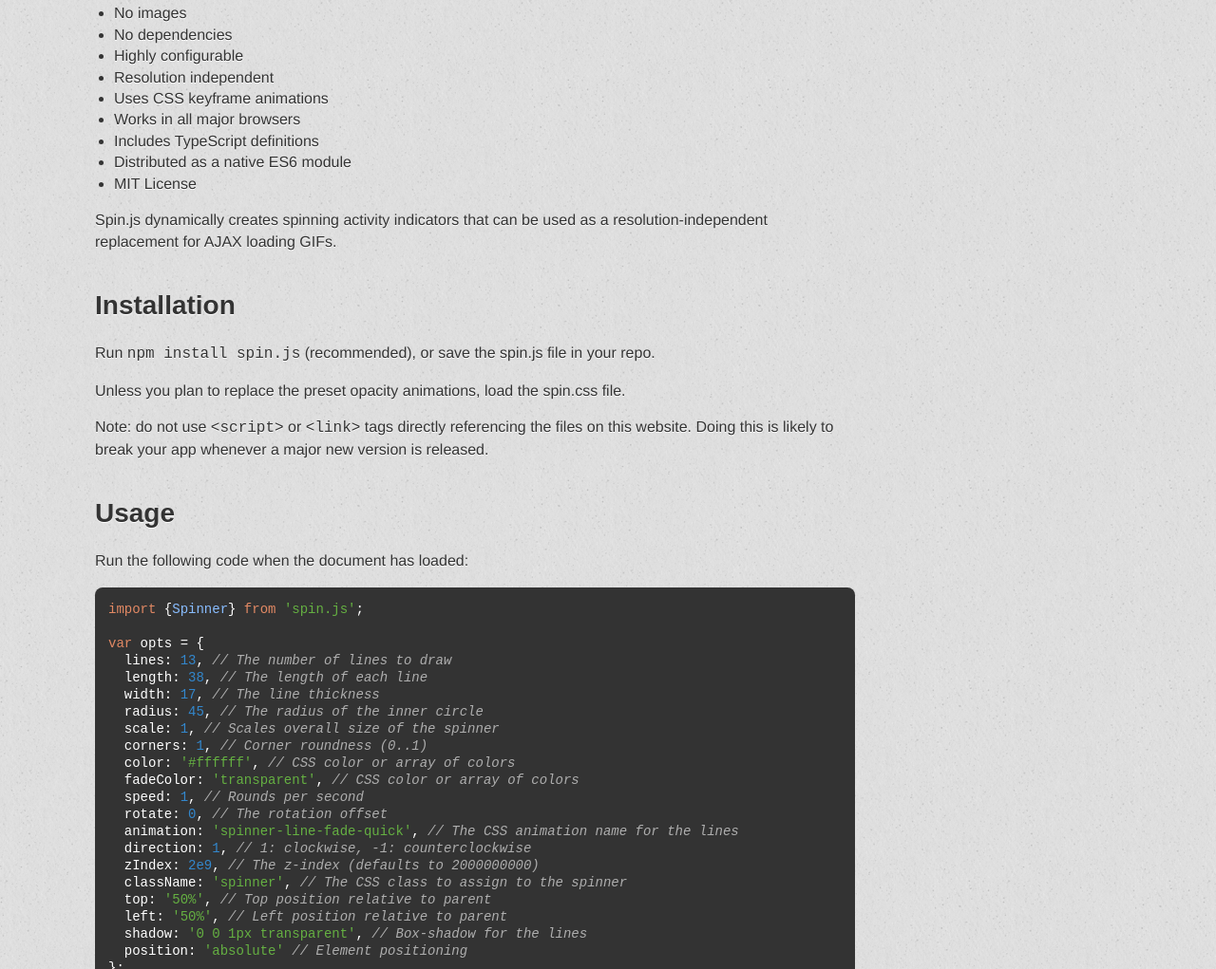
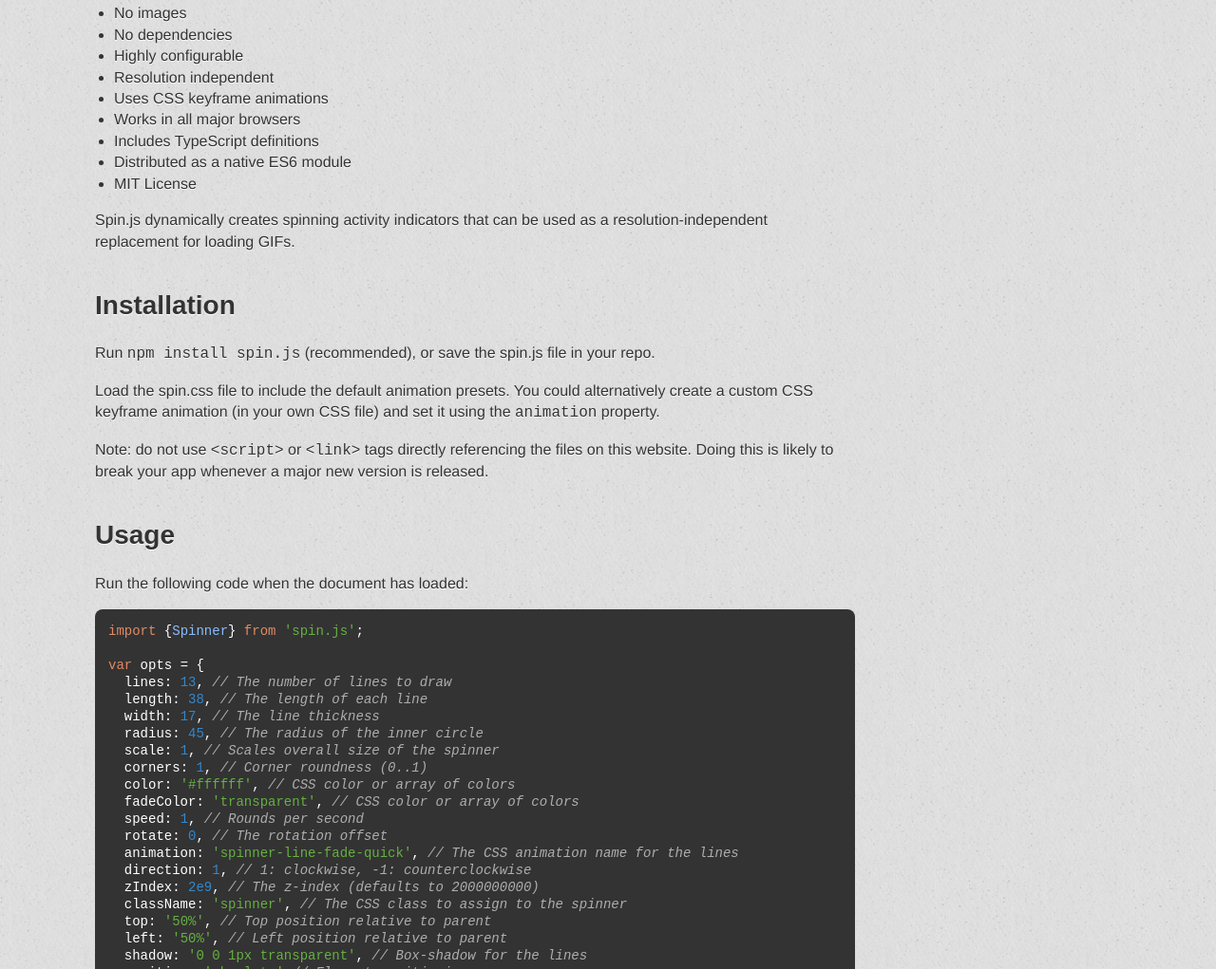
Before and after one commit to fgnass/spin.js, a website with bundled scripts: page site/index.html in a window 1280 px wide. Shown: the part 938-1959 px from the top of the page at 95% size. Built offline with nearby package versions, Linux system fonts and the light colour scheme; files whose address does not match are found by name; a web font is replaced by a local one.

Commit message:
Clarify installation instructions
Closes #362

```diff
--- a/package.json
+++ b/package.json
@@ -32,12 +32,12 @@
     "start": "grunt serve"
   },
   "devDependencies": {
-    "grunt": "^1.0.2",
+    "grunt": "^1.0.3",
     "grunt-contrib-connect": "^1.0.2",
     "grunt-contrib-copy": "^1.0.0",
     "grunt-gh-pages": "^2.0.0",
-    "rollup": "^0.58.2",
-    "typescript": "^2.8.3"
+    "rollup": "^0.65.0",
+    "typescript": "^3.0.3"
   },
   "dependencies": {}
 }
--- a/site/index.html
+++ b/site/index.html
@@ -82,7 +82,7 @@
 </ul>
 <p>
   Spin.js dynamically creates spinning activity indicators that can be used as
-  a resolution-independent replacement for AJAX loading GIFs.
+  a resolution-independent replacement for loading GIFs.
 </p>
 
 <h2>Installation</h2>
@@ -90,7 +90,9 @@
   Run <code>npm install spin.js</code> (recommended), or save the spin.js file in your repo.
 </p>
 <p>
-  Unless you plan to replace the preset opacity animations, load the spin.css file.
+  Load the spin.css file to include the default animation presets.
+  You could alternatively create a custom CSS keyframe animation (in your own CSS file)
+  and set it using the <code>animation</code> property.
 </p>
 <p>
   Note: do not use <code>&lt;script&gt;</code> or <code>&lt;link&gt;</code> tags directly referencing the files on this website.
```
Also changed, not shown: README.md.
